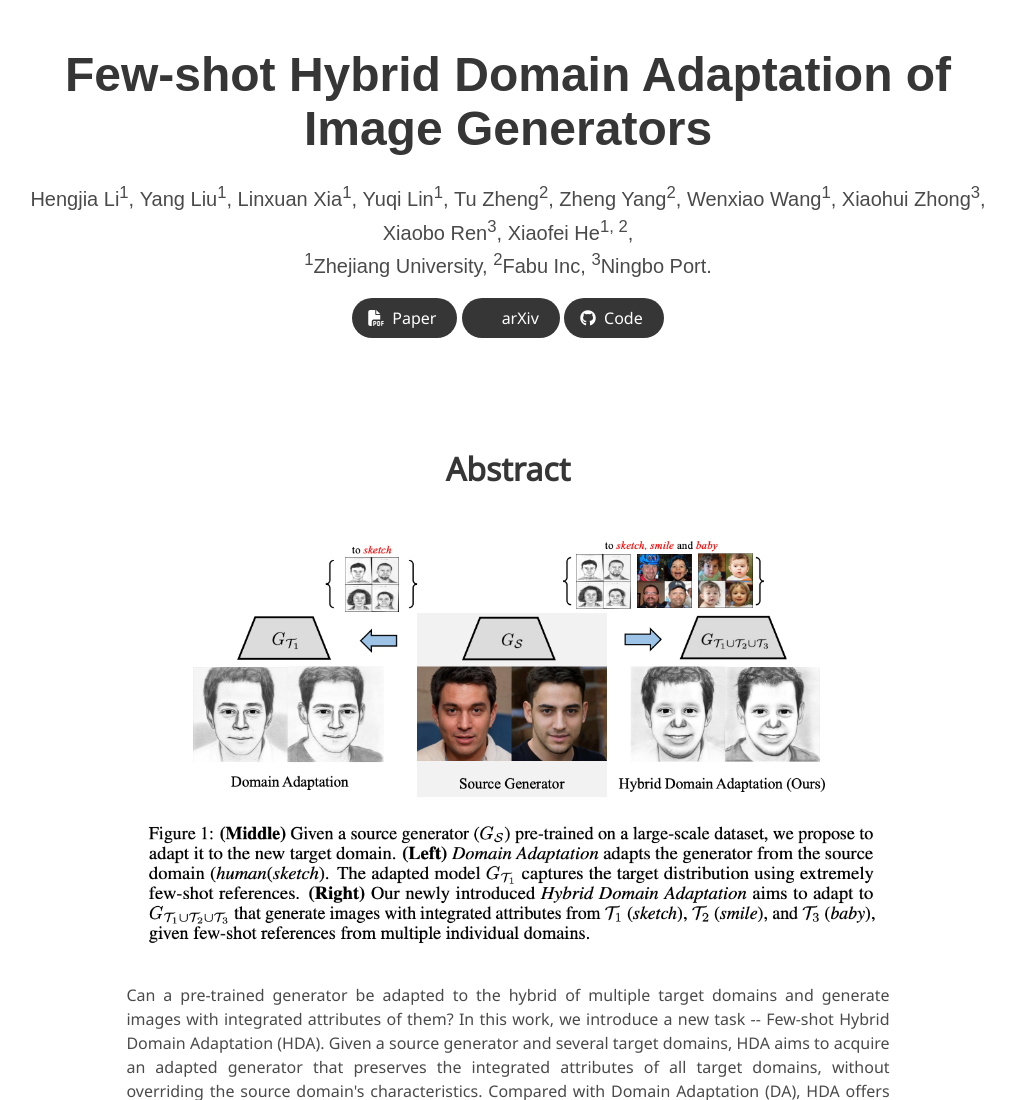
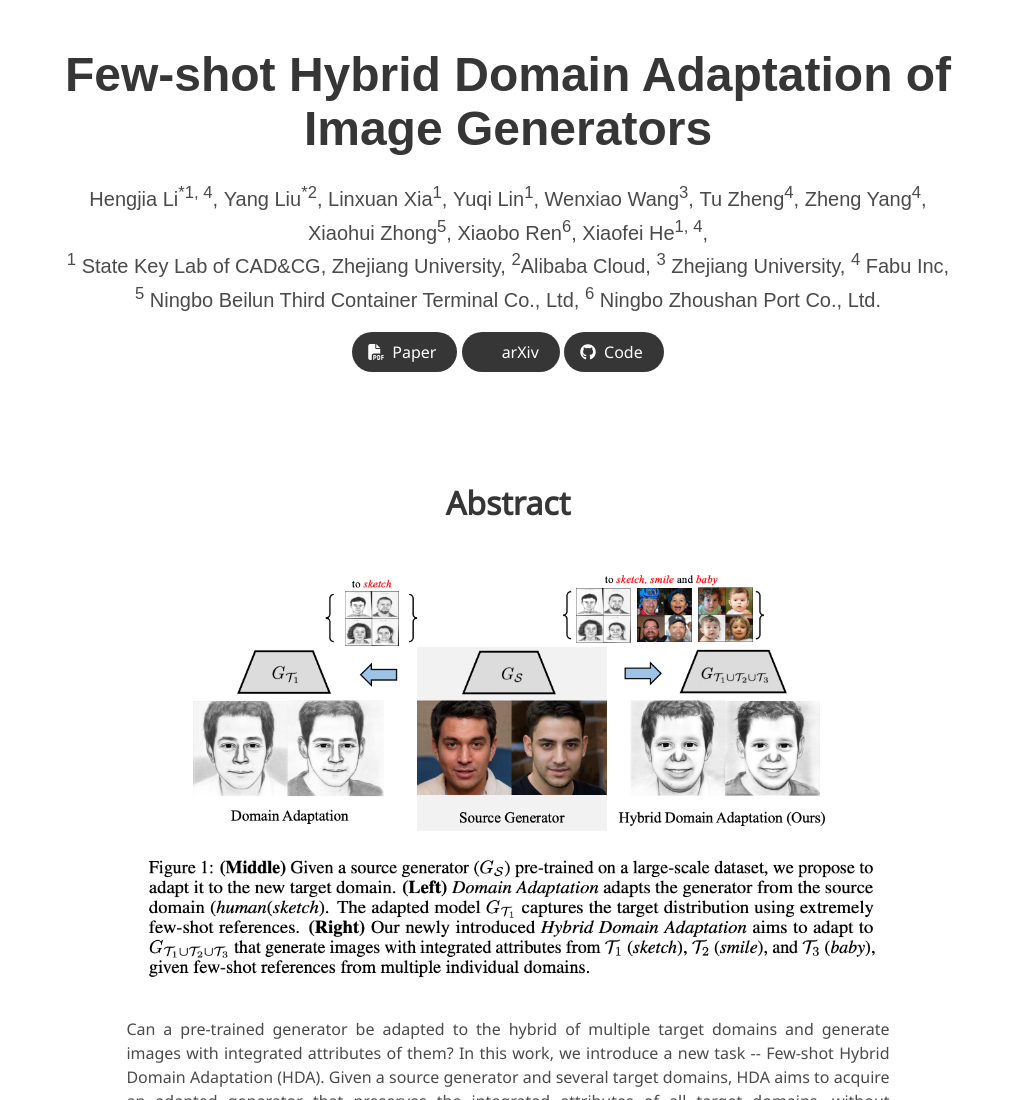
Before and after one commit to EchoPluto/FHDA-project, a plain HTML site: page index.html in a window 1280 px wide. Shown: the top 1100 px of the page, without its empty margins (132-1147 px from the left). Drawn offline with nearby package versions, Linux system fonts and the light colour scheme; some icons are missing; a web font is replaced by a local one.

Commit message:
update author

```diff
--- a/index.html
+++ b/index.html
@@ -91,9 +91,9 @@
           <h1 class="title is-1 publication-title">Few-shot Hybrid Domain Adaptation of Image Generators</h1>
           <div class="is-size-5 publication-authors">
             <span class="author-block">
-              Hengjia Li</a><sup>1</sup>,</span>
+              Hengjia Li</a><sup>*1, 4</sup>,</span>
             <span class="author-block">
-              Yang Liu</a><sup>1</sup>,</span>
+              Yang Liu</a><sup>*2</sup>,</span>
             <span class="author-block">
               Linxuan Xia</a><sup>1</sup>,
             </span>
@@ -101,29 +101,32 @@
               Yuqi Lin</a><sup>1</sup>,
             </span>
             <span class="author-block">
-              Tu Zheng</a><sup>2</sup>,
+              Wenxiao Wang</a><sup>3</sup>,
             </span>
             <span class="author-block">
-              Zheng Yang</a><sup>2</sup>,
+              Tu Zheng</a><sup>4</sup>,
             </span>
             <span class="author-block">
-              Wenxiao Wang</a><sup>1</sup>,
+              Zheng Yang</a><sup>4</sup>,
             </span>
             <span class="author-block">
-              Xiaohui Zhong</a><sup>3</sup>,
+              Xiaohui Zhong</a><sup>5</sup>,
             </span>
             <span class="author-block">
-              Xiaobo Ren</a><sup>3</sup>,
+              Xiaobo Ren</a><sup>6</sup>,
             </span>
             <span class="author-block">
-              Xiaofei He</a><sup>1, 2</sup>,
+              Xiaofei He</a><sup>1, 4</sup>,
             </span>
           </div>
 
           <div class="is-size-5 publication-authors">
-            <span class="author-block"><sup>1</sup>Zhejiang University,</span>
-            <span class="author-block"><sup>2</sup>Fabu Inc,</span>
-            <span class="author-block"><sup>3</sup>Ningbo Port.</span>
+            <span class="author-block"><sup>1</sup> State Key Lab of CAD&CG, Zhejiang University,</span>
+            <span class="author-block"><sup>2</sup>Alibaba Cloud,</span>
+            <span class="author-block"><sup>3</sup> Zhejiang University,</span>
+            <span class="author-block"><sup>4</sup> Fabu Inc,</span>
+            <span class="author-block"><sup>5</sup> Ningbo Beilun Third Container Terminal Co., Ltd,</span>
+            <span class="author-block"><sup>6</sup> Ningbo Zhoushan Port Co., Ltd.</span>
           </div>
 
           <div class="column has-text-centered">
```
